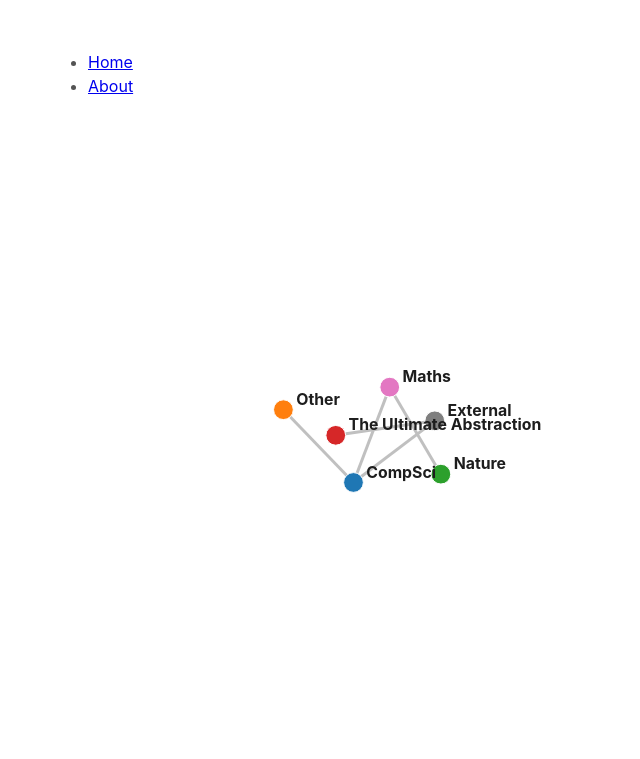
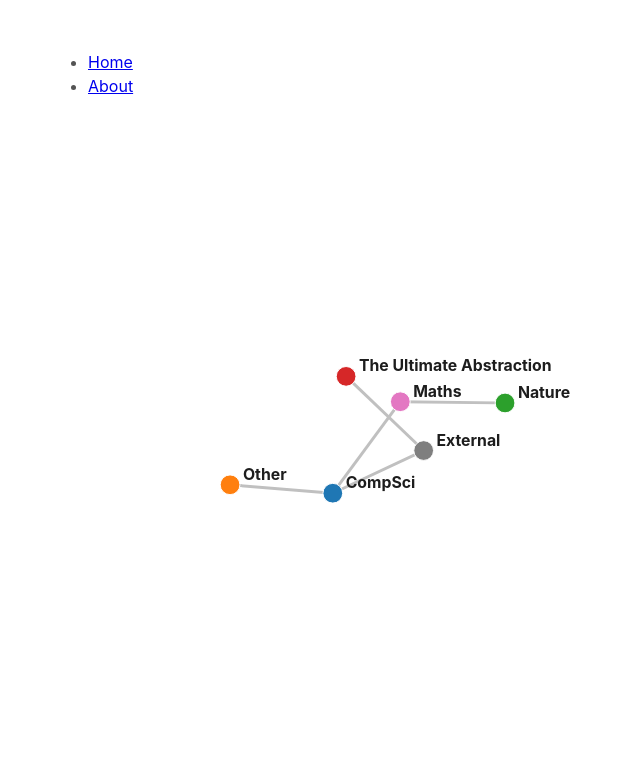
Before and after one commit to zslade/my-first-gatsby-site, a Gatsby site: page / in a window 1280 px wide. Shown: the whole page, without its empty margins (267-907 px from the left). Built offline with nearby package versions, Linux system fonts and the light colour scheme; Gatsby itself is replaced by a stand-in of ours.

Commit message:
increase charge

```diff
--- a/src/components/graph.js
+++ b/src/components/graph.js
@@ -66,7 +66,7 @@ const Graph = ({ nodes, links }) => {
       });
 
     const simulation = d3.forceSimulation()
-      .force('charge', d3.forceManyBody().strength(-40))
+      .force('charge', d3.forceManyBody().strength(-140))
       .force('center', d3.forceCenter())
       .force("link", d3.forceLink().id(d => d.id).distance(100))
       .on('tick', ticked);
```
